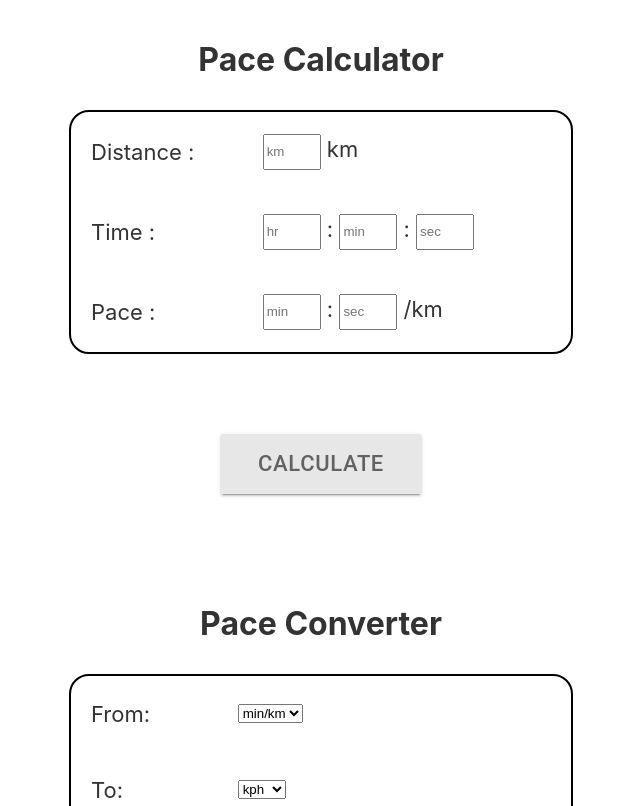
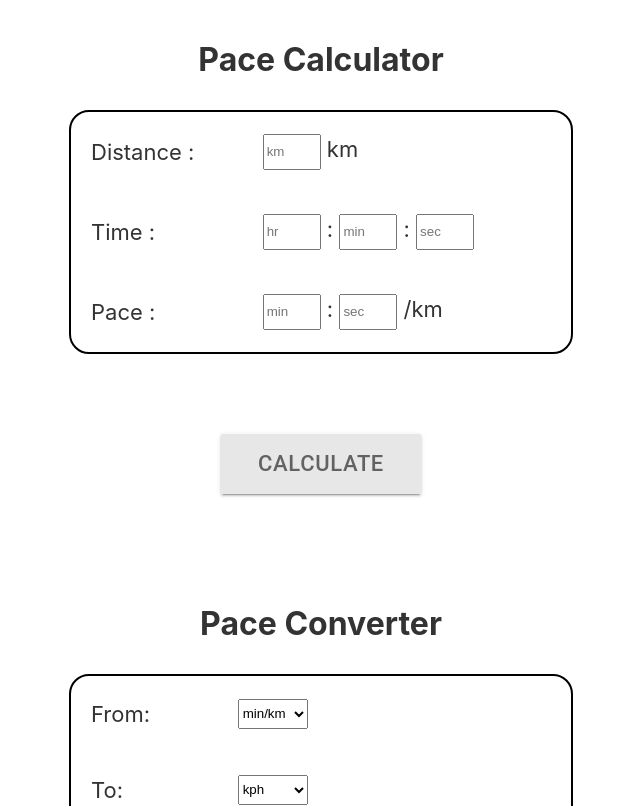
Before and after one commit to MinYoungChoe/react-webapp, a React (Create React App) app: page / in a window 1280 px wide. Shown: the part 216-1022 px from the top of the page, without its empty margins (319-959 px from the left). Built offline with nearby package versions, Linux system fonts and the light colour scheme.

Commit message:
Added CSS for select element

```diff
--- a/src/App.css
+++ b/src/App.css
@@ -63,6 +63,11 @@ input {
 .input {
   text-align: left;
   text-indent: 25px;
+}
+
+select {
+  width: 70px;
+  height: 30px;
 }
 
 .calculate-box {
```
